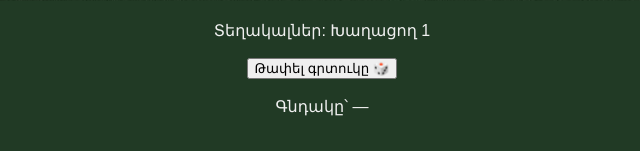
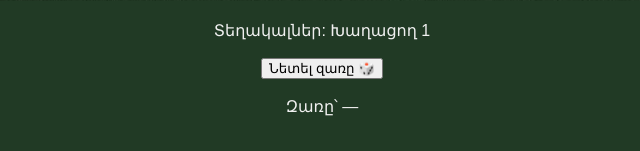
Before and after one commit to koryungaboyan/gg_monopoly, a Flask app: page / in a window 1280 px wide. Shown: the part 800-951 px from the top of the page, without its empty margins (318-958 px from the left). Run offline with Flask 3, Linux system fonts and the light colour scheme.

Commit message:
changed strings

```diff
--- a/templates/index.html
+++ b/templates/index.html
@@ -24,9 +24,9 @@
       <div class="controls">
         <div>Տեղակալներ: <span id="player-turn">Խաղացող 1</span></div>
         <br>
-        <button id="roll-btn">Թափել գրտուկը 🎲</button><br>
+        <button id="roll-btn">Նետել զառը 🎲</button><br>
         <br>
-        <div>Գնդակը՝ <span id="dice-result">—</span></div>
+        <div>Զառը՝ <span id="dice-result">—</span></div>
         <div id="log"></div>
       </div>
     </div>
```
